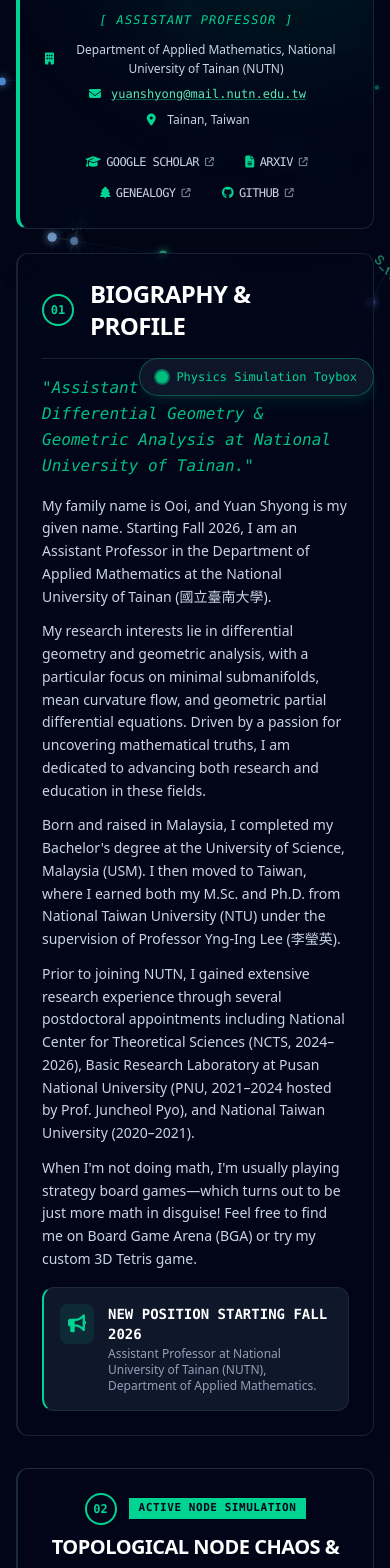
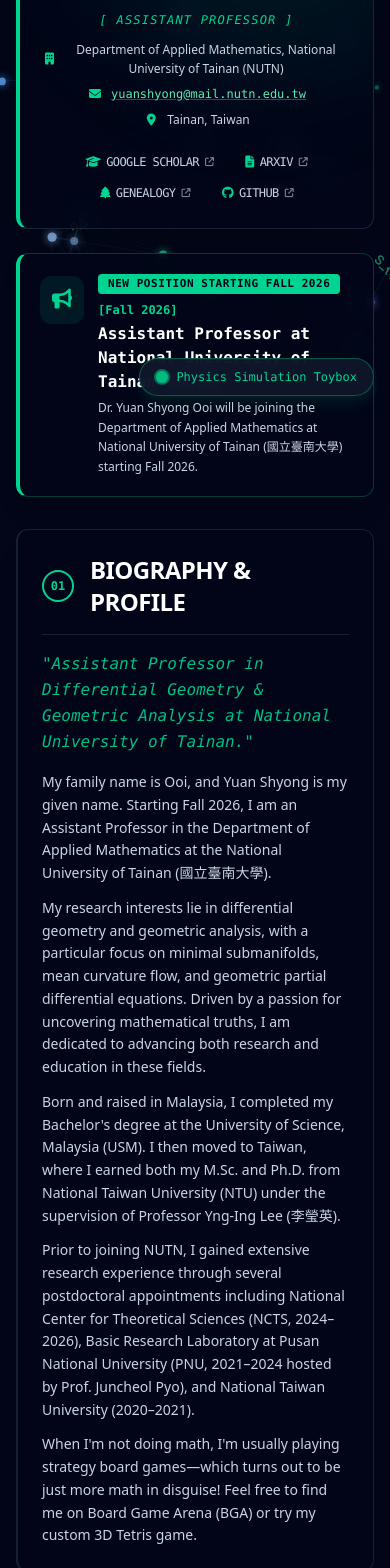
Before and after one commit to YuanShyong/personalwebpage, a React (Vite) app: page / in a window 390 px wide. Shown: the part 432-2000 px from the top of the page. Built offline with nearby package versions, Linux system fonts and the light colour scheme; a web font is replaced by a local one.

Commit message:
Add files via upload

```diff
--- a/site.config.js
+++ b/site.config.js
@@ -25,17 +25,22 @@ const siteConfig = {
 
   home: {
     tagline: "Assistant Professor in Differential Geometry & Geometric Analysis at National University of Tainan.",
+    announcement: {
+      enabled: true,
+      badge: "NEW POSITION STARTING FALL 2026",
+      title: "Assistant Professor at National University of Tainan (NUTN)",
+      description: "Dr. Yuan Shyong Ooi will be joining the Department of Applied Mathematics at National University of Tainan (國立臺南大學) starting Fall 2026.",
+      date: "Fall 2026",
+      icon: "fa-solid fa-bullhorn",
+      link: ""
+    },
     bioParagraphs: [
       "My family name is Ooi, and Yuan Shyong is my given name. Starting Fall 2026, I am an Assistant Professor in the Department of Applied Mathematics at the National University of Tainan (國立臺南大學).",
       "My research interests lie in differential geometry and geometric analysis, with a particular focus on minimal submanifolds, mean curvature flow, and geometric partial differential equations.",
       "Born and raised in Malaysia, I completed my Bachelor's degree at the University of Science, Malaysia (USM). I then moved to Taiwan, where I earned both my M.Sc. and Ph.D. from National Taiwan University (NTU) under the supervision of Professor Yng-Ing Lee (李瑩英).",
       "Prior to joining NUTN, I completed postdoctoral research appointments at the National Center for Theoretical Sciences (NCTS, 2024–2026), Basic Research Laboratory at Pusan National University (PNU, 2021–2024 with Prof. Juncheol Pyo), and National Taiwan University (2020–2021).",
       "When I'm not doing math, I'm usually playing strategy board games—which turns out to be just more math in disguise! Feel free to find me on Board Game Arena (BGA) or try my custom 3D Tetris game."
-    ],
-    highlightBadge: {
-      title: "New Appointment",
-      description: "Assistant Professor in Applied Mathematics, National University of Tainan (NUTN)."
-    }
+    ]
   },
 
   contact: {
--- a/src/components/HomeTab.tsx
+++ b/src/components/HomeTab.tsx
@@ -9,8 +9,53 @@ interface HomeTabProps {
 }
 
 export const HomeTab: React.FC<HomeTabProps> = ({ home, onNavigateTab, onExplode }) => {
+  const ann = home.announcement || home.highlightBadge;
+  const isAnnEnabled = home.announcement ? home.announcement.enabled !== false : !!home.highlightBadge;
+
   return (
     <div className="space-y-8 animate-in fade-in duration-300">
+      {/* Featured Announcement Banner */}
+      {ann && isAnnEnabled && (
+        <section className="bg-slate-950/90 border-l-4 border-l-emerald-400 border border-emerald-500/30 rounded-xl p-5 sm:p-6 shadow-xl backdrop-blur-md flex flex-col sm:flex-row items-start sm:items-center justify-between gap-4">
+          <div className="flex items-start sm:items-center gap-3.5">
+            <div className="p-3 bg-emerald-400/10 text-emerald-400 rounded-xl shrink-0 mt-0.5 sm:mt-0">
+              <i className={`${ann.icon || 'fa-solid fa-bullhorn'} text-xl`}></i>
+            </div>
+            <div className="space-y-1">
+              <div className="flex flex-wrap items-center gap-2">
+                {ann.badge && (
+                  <span className="bg-emerald-400 text-slate-950 px-2.5 py-0.5 text-[11px] font-extrabold font-mono uppercase tracking-wider rounded">
+                    {ann.badge}
+                  </span>
+                )}
+                {ann.date && (
+                  <span className="text-xs font-mono text-emerald-400 font-semibold">
+                    [{ann.date}]
+                  </span>
+                )}
+              </div>
+              <h3 className="text-base sm:text-lg font-bold text-white font-mono">
+                {ann.title}
+              </h3>
+              <p className="text-xs sm:text-sm text-slate-300 font-sans leading-relaxed">
+                {ann.description}
+              </p>
+            </div>
+          </div>
+          {ann.link && (
+            <a
+              href={ann.link}
+              target="_blank"
+              rel="noopener noreferrer"
+              className="shrink-0 px-4 py-2 bg-emerald-400 hover:bg-emerald-300 text-slate-950 font-bold uppercase font-mono rounded text-xs transition cursor-pointer flex items-center gap-1.5 shadow"
+            >
+              <span>Details</span>
+              <i className="fa-solid fa-arrow-up-right-from-square text-[10px]"></i>
+            </a>
+          )}
+        </section>
+      )}
+
       {/* 01 About Section */}
       <section className="bg-slate-950/80 border-l-2 border-emerald-500/40 border-y border-r border-slate-800/80 rounded-xl p-6 sm:p-8 shadow-xl backdrop-blur-md space-y-4">
         <div className="flex items-center justify-between border-b border-slate-800/80 pb-4">
@@ -22,9 +67,6 @@ export const HomeTab: React.FC<HomeTabProps> = ({ home, onNavigateTab, onExplode
               Biography & Profile
             </h2>
           </div>
-          <code className="hidden sm:inline-block text-[10px] bg-slate-900 p-1.5 border border-slate-800 text-slate-500 font-mono">
-            Source: site.config.js
-          </code>
         </div>
 
         <p className="text-base sm:text-lg font-mono text-emerald-400/90 leading-relaxed italic">
@@ -38,23 +80,6 @@ export const HomeTab: React.FC<HomeTabProps> = ({ home, onNavigateTab, onExplode
             </p>
           ))}
         </div>
-
-        {/* Highlight Badge */}
-        {home.highlightBadge && (
-          <div className="mt-4 p-4 rounded-xl bg-slate-900 border-l-2 border-l-emerald-400 border border-slate-800 flex items-start gap-3.5 text-slate-200">
-            <div className="p-2 bg-emerald-400/10 rounded-lg text-emerald-400 shrink-0">
-              <i className={`fa-solid ${home.highlightBadge.icon || 'fa-award'} text-lg`}></i>
-            </div>
-            <div>
-              <div className="font-bold text-sm sm:text-base text-white font-mono uppercase">
-                {home.highlightBadge.title}
-              </div>
-              <div className="text-xs sm:text-sm text-slate-400 mt-0.5">
-                {home.highlightBadge.description}
-              </div>
-            </div>
-          </div>
-        )}
       </section>
 
       {/* 02 Interactive Simulation Box */}
@@ -116,11 +141,6 @@ export const HomeTab: React.FC<HomeTabProps> = ({ home, onNavigateTab, onExplode
               ))}
             </div>
           </div>
-          <div className="mt-6 pt-3 border-t border-slate-800/60">
-            <code className="text-[10px] bg-slate-900 p-1.5 border border-slate-800 text-slate-500 font-mono">
-              Source: research_config.json
-            </code>
-          </div>
         </section>
 
         {/* Teaching Overview */}
@@ -152,11 +172,6 @@ export const HomeTab: React.FC<HomeTabProps> = ({ home, onNavigateTab, onExplode
               ))}
             </div>
           </div>
-          <div className="mt-6 pt-3 border-t border-slate-800/60">
-            <code className="text-[10px] bg-slate-900 p-1.5 border border-slate-800 text-slate-500 font-mono">
-              Source: teaching_config.json
-            </code>
-          </div>
         </section>
       </div>
     </div>
--- a/src/config/research.config.ts
+++ b/src/config/research.config.ts
@@ -150,7 +150,7 @@ export const researchConfig: ResearchConfigData = {
     { name: "Juncheol Pyo", institution: "Pusan National University", url: "https://scholar.google.com/citations?user=RrX0fsEAAAAJ&hl=ko" },
     { name: "John Ma Man Shun", institution: "The University of Hong Kong", url: "https://sites.google.com/view/john-man-shun-ma/home" },
     { name: "Jihyeon Lee", institution: "Korea Institute for Advanced Study", url: "https://sites.google.com/view/jihyeonlee/home" },
-    { name: "Mao-Pei Tsui (崔茂培)", institution: "National Taiwan University", url: "https://www.math.ntu.edu.tw/entity_people/entity_people/21506" }
+    { name: "Mao-Pei Tsui (崔茂培)", institution: "National Taiwan University", url: "https://www.math.ntu.edu.tw/~mptsui/" }
   ]
 };
 
--- a/src/config/site.config.ts
+++ b/src/config/site.config.ts
@@ -22,18 +22,22 @@ export const siteConfig: SiteConfigData = {
 
   home: {
     tagline: "Assistant Professor in Differential Geometry & Geometric Analysis at National University of Tainan.",
+    announcement: {
+      enabled: true,
+      badge: "NEW POSITION STARTING FALL 2026",
+      title: "Assistant Professor at National University of Tainan (NUTN)",
+      description: "Dr. Yuan Shyong Ooi will be joining the Department of Applied Mathematics at National University of Tainan (國立臺南大學) starting Fall 2026.",
+      date: "Fall 2026",
+      icon: "fa-solid fa-bullhorn",
+      link: ""
+    },
     bioParagraphs: [
       "My family name is Ooi, and Yuan Shyong is my given name. Starting Fall 2026, I am an Assistant Professor in the Department of Applied Mathematics at the National University of Tainan (國立臺南大學).",
       "My research interests lie in differential geometry and geometric analysis, with a particular focus on minimal submanifolds, mean curvature flow, and geometric partial differential equations. Driven by a passion for uncovering mathematical truths, I am dedicated to advancing both research and education in these fields.",
       "Born and raised in Malaysia, I completed my Bachelor's degree at the University of Science, Malaysia (USM). I then moved to Taiwan, where I earned both my M.Sc. and Ph.D. from National Taiwan University (NTU) under the supervision of Professor Yng-Ing Lee (李瑩英).",
       "Prior to joining NUTN, I gained extensive research experience through several postdoctoral appointments including National Center for Theoretical Sciences (NCTS, 2024–2026), Basic Research Laboratory at Pusan National University (PNU, 2021–2024 hosted by Prof. Juncheol Pyo), and National Taiwan University (2020–2021).",
       "When I'm not doing math, I'm usually playing strategy board games—which turns out to be just more math in disguise! Feel free to find me on Board Game Arena (BGA) or try my custom 3D Tetris game."
-    ],
-    highlightBadge: {
-      title: "New Position starting Fall 2026",
-      description: "Assistant Professor at National University of Tainan (NUTN), Department of Applied Mathematics.",
-      icon: "fa-solid fa-bullhorn"
-    }
+    ]
   },
 
   contact: {
--- a/src/types.ts
+++ b/src/types.ts
@@ -16,14 +16,21 @@ export interface ProfileConfig {
   }[];
 }
 
+export interface AnnouncementConfig {
+  enabled?: boolean;
+  badge?: string;
+  title: string;
+  description: string;
+  date?: string;
+  icon?: string;
+  link?: string;
+}
+
 export interface HomeConfig {
   tagline: string;
   bioParagraphs: string[];
-  highlightBadge?: {
-    title: string;
-    description: string;
-    icon?: string;
-  } | null;
+  announcement?: AnnouncementConfig | null;
+  highlightBadge?: AnnouncementConfig | null;
 }
 
 export interface ResearchCategory {
```
Also changed, not shown: src/App.tsx (+0 -27 lines), src/components/HeaderNav.tsx (+1 -10 lines), src/components/PublicationsTab.tsx (+3 -11 lines), src/components/ResearchTab.tsx (+4 -50 lines), src/components/TeachingTab.tsx (+2 -27 lines), src/config/teaching.config.ts (+12 -11 lines), public/README.md (added), 1 other file (tests, documents, lock files or other folders).
